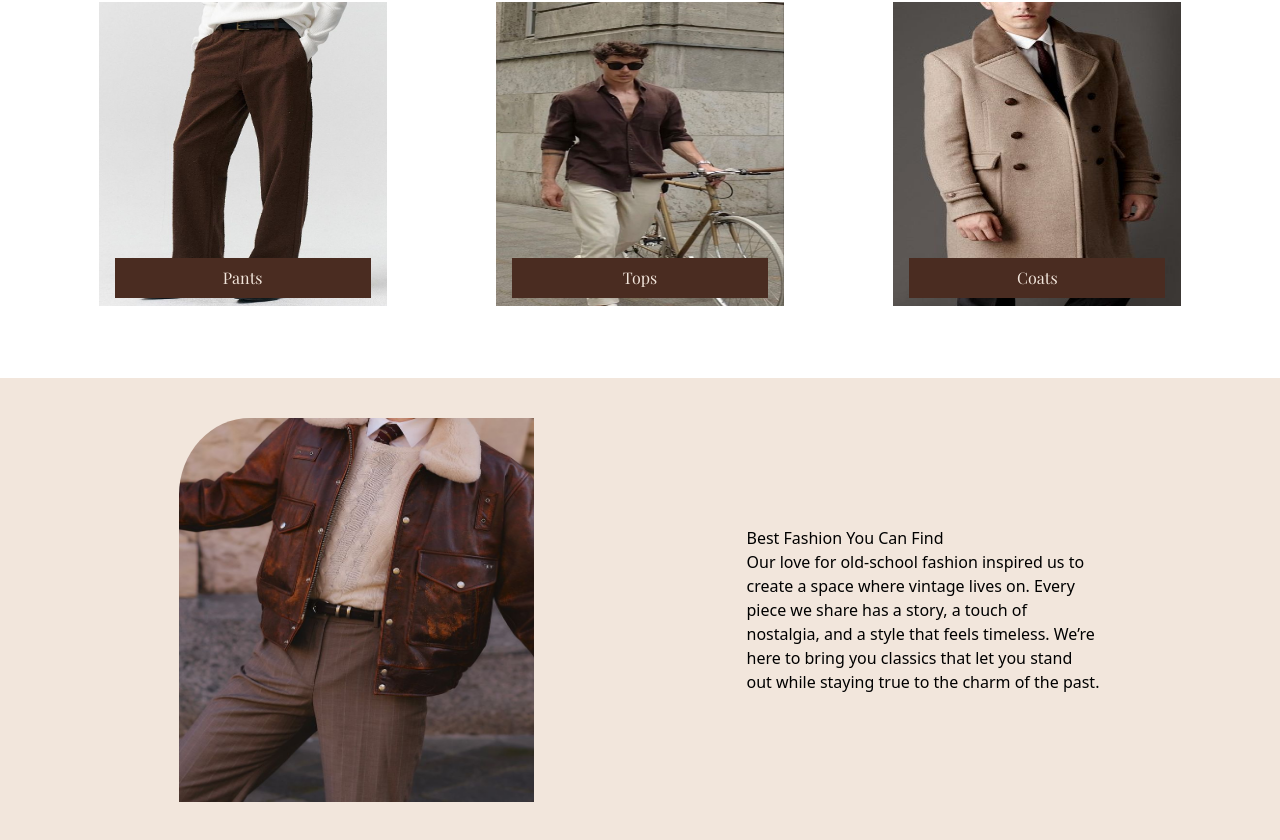
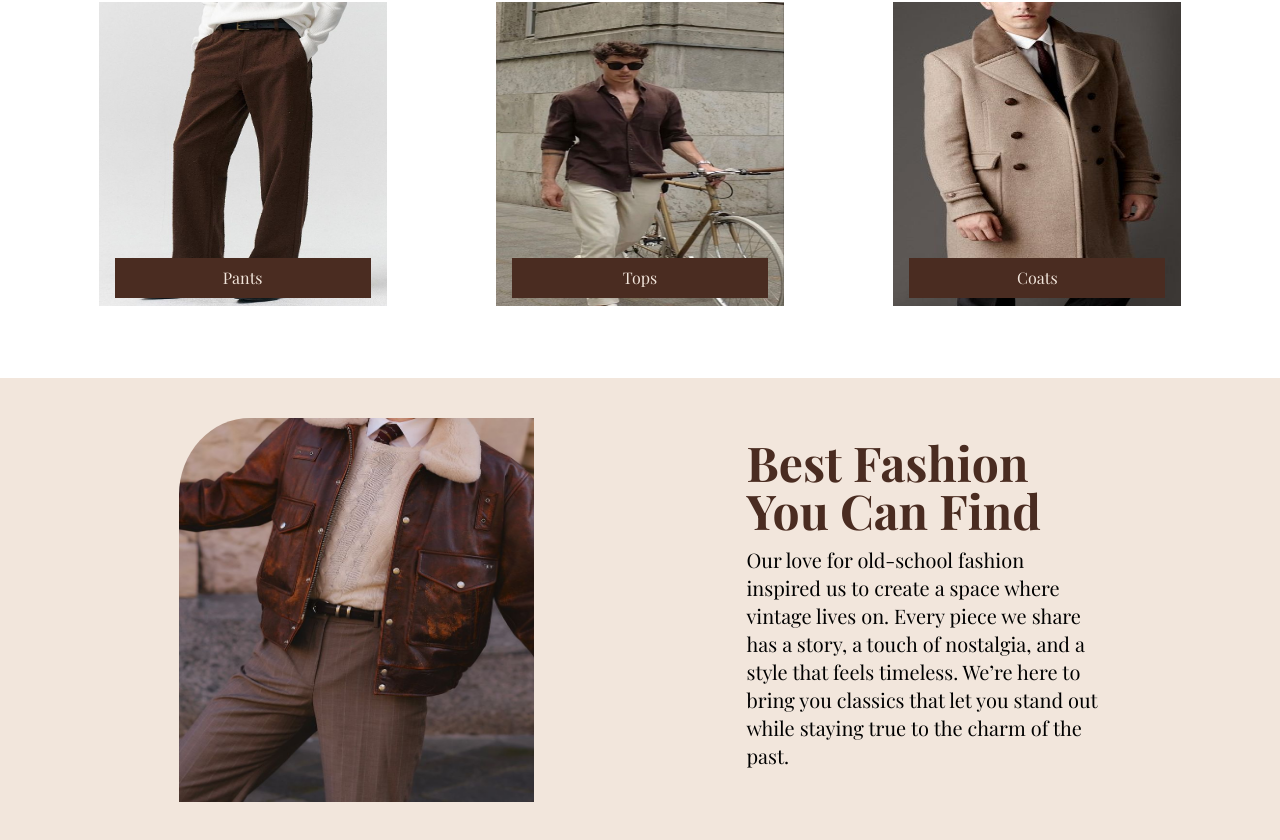
Before and after one commit to zaki-him/Vintara, a React (Vite) app in the folder frontend/: page / in a window 1280 px wide. Shown: the part 682-1522 px from the top of the page. Before the commit the page ends 1484 px from the top, so only its background shows below. Built offline with nearby package versions, Linux system fonts and the light colour scheme; a web font is replaced by a local one.

Commit message:
Competed About section (futur possible add ons)

```diff
--- a/frontend/src/pages/Home.tsx
+++ b/frontend/src/pages/Home.tsx
@@ -13,7 +13,7 @@ const Home: React.FC = () => {
             Find The Best Fashion Style For You
           </h1>
 
-          <p className="text-[15px] md:text-xl font-playfair">
+          <p className="text-[16px] md:text-xl font-playfair">
             Step into timeless style with Vintara — where every piece is
             inspired by the golden eras of fashion. From classic cuts to retro
             details, we bring back the charm of yesterday for today's world.
@@ -47,7 +47,7 @@ const Home: React.FC = () => {
       </section>
 
       {/**About section */}
-      <section className="px-18 mt-10 flex justify-around items-center">
+      <section className="px-18 py-10 flex justify-around items-center">
         <div className="h-96 w-[355px] flex justify-center">
           <img
             src={assets.about_photo}
@@ -55,14 +55,16 @@ const Home: React.FC = () => {
             className="w-full rounded-[20%_0%_0%_0%]"
           />
         </div>
-        <div className="w-[355px]">
-          <h1>Best Fashion You Can Find</h1>
-          <p>Our love for old-school fashion inspired us to create a space where vintage lives on. Every piece we share has a story, a touch of nostalgia, and a style that feels timeless. We’re here to bring you classics that let you stand out while staying true to the charm of the past.</p>
+        <div className="w-[355px] flex flex-col gap-3">
+          <h1 className="font-playfair text-2xl sm:text-3xl md:text-4xl lg:text-5xl font-bold text-coco">Best Fashion You Can Find</h1>
+          <p className="text-[16px] md:text-xl font-playfair">Our love for old-school fashion inspired us to create a space where vintage lives on. Every piece we share has a story, a touch of nostalgia, and a style that feels timeless. We’re here to bring you classics that let you stand out while staying true to the charm of the past.</p>
           <div>
 
           </div>
         </div>
       </section>
+
+
     </>
   );
 };
```
